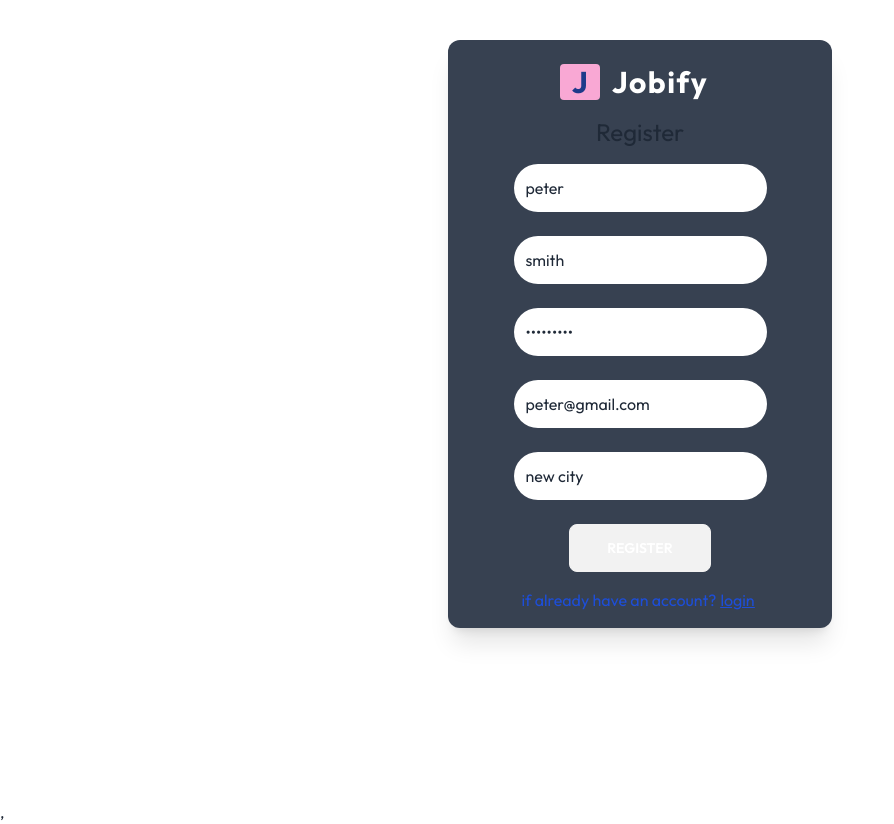
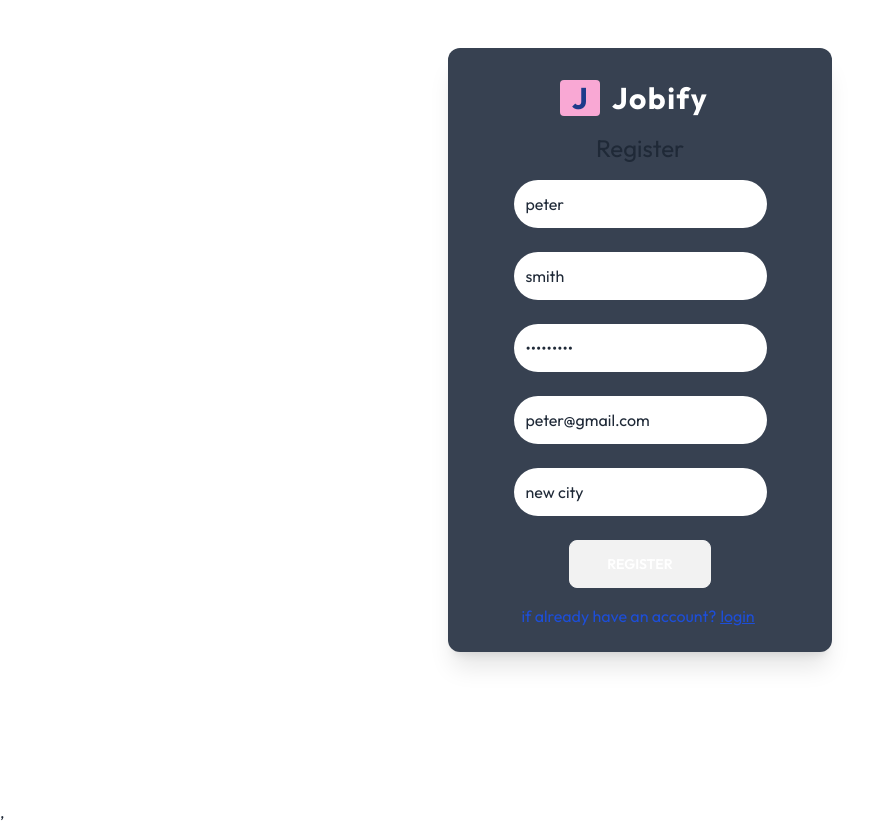
Before and after one commit to This-is-pawan/jobify-project, a React (Vite) app in the folder client/: page /register in a window 1280 px wide. Shown: the whole page, without its empty margins (0-894 px from the left). Built offline with nearby package versions, Linux system fonts and the light colour scheme; no server answers.

Commit message:
jobify register

```diff
--- a/client/src/pages/Register.jsx
+++ b/client/src/pages/Register.jsx
@@ -38,8 +38,8 @@ function Register() {
   };
 
   return (
-    <div className="w-full ">
-      <div className="w-96  p-2 rounded-xl bg-gray-700 grid justify-center shadow-xl m-auto relative top-10 ">
+    <div className="w-full p-2 ">
+      <div className="w-96  p-4 rounded-xl bg-gray-700 grid justify-center shadow-xl m-auto relative top-10  ">
         <div className="  w-full flex justify-center p-4 items-center  ">
           <article className=" w-10  rounded bg-pink-300 text-center text-3xl font-bold text-blue-900 cursor-pointer  ">
             <Link to="/">J</Link>
```
